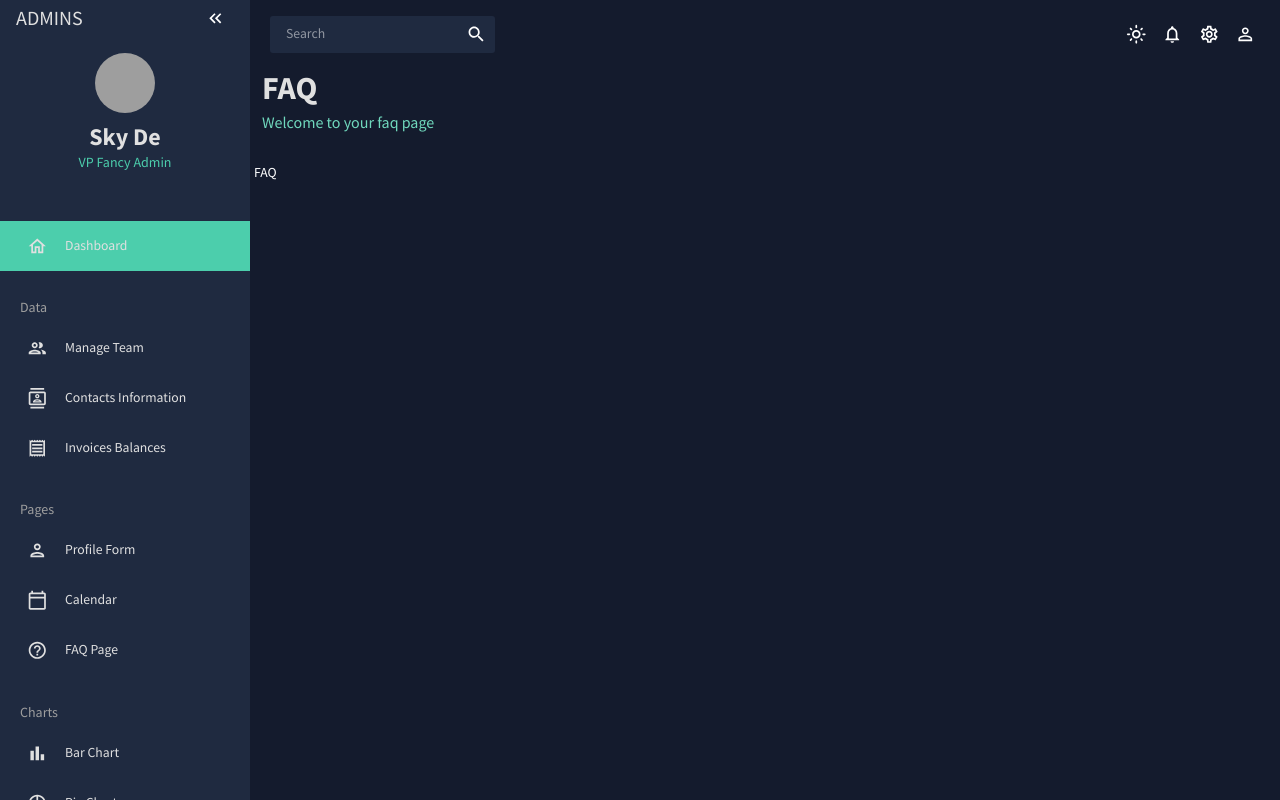
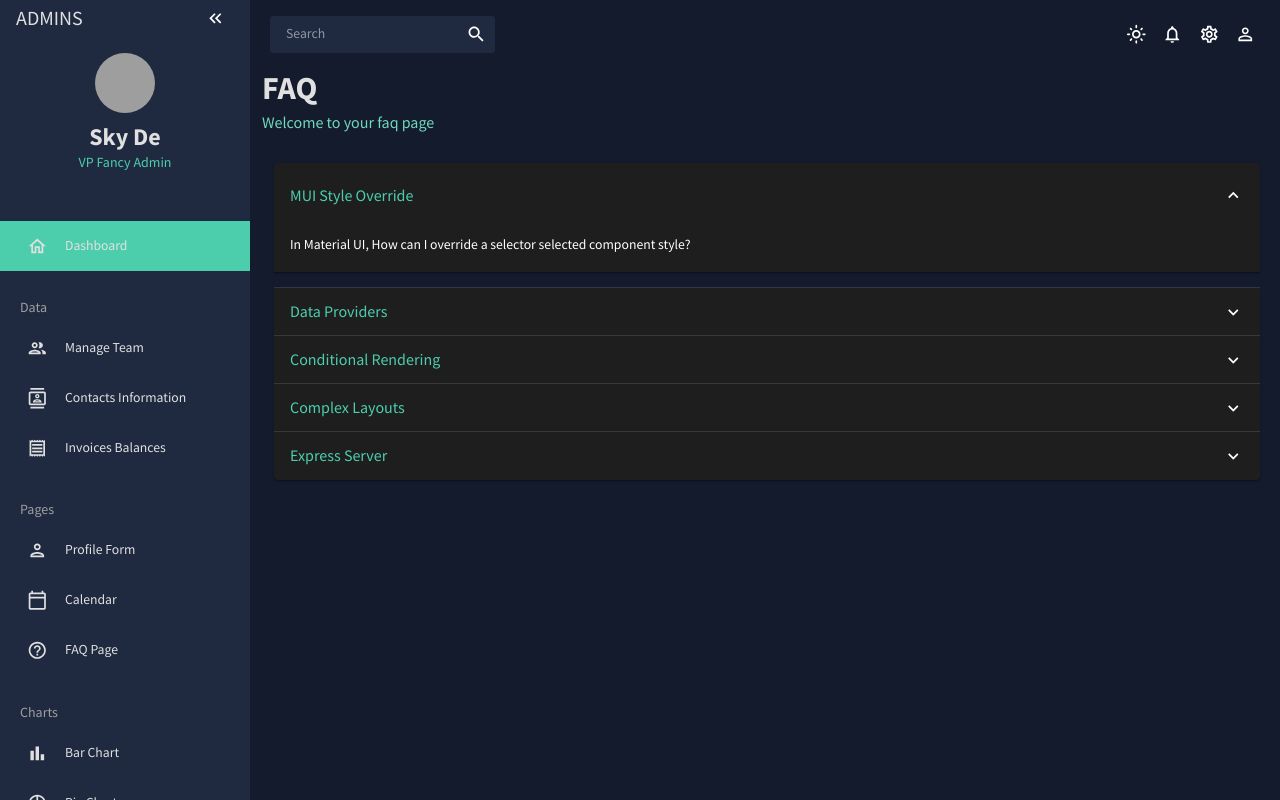
Before and after one commit to Ghassan-SkyDe/React-Admin-Dashboard, a React (Create React App) app: page /faq in a window 1280 px wide. Built offline with nearby package versions, Linux system fonts and the light colour scheme; grey boxes are pictures that could not be loaded.

Commit message:
FAQ page done

```diff
--- /dev/null
+++ b/src/components/accordion/AccordionComponent.jsx
@@ -0,0 +1,26 @@
+import { Typography, useTheme } from "@mui/material";
+import { tokens } from "../../theme";
+import { Accordion, AccordionSummary, AccordionDetails } from "@mui/material";
+import { ExpandMoreOutlined } from "@mui/icons-material";
+
+const AccordionComponent = ({ summary, details, isExpanded }) => {
+  const theme = useTheme();
+  const colors = tokens(theme.palette.mode);
+
+  return (
+    <Accordion defaultExpanded={ isExpanded }>
+        <AccordionSummary expandIcon={<ExpandMoreOutlined/>}>
+          <Typography color={colors.greenAccent[500]} variant="h5">
+           {summary}
+          </Typography>
+        </AccordionSummary>
+        <AccordionDetails>
+            <Typography>
+                {details}
+            </Typography>
+        </AccordionDetails>
+      </Accordion>
+  )
+}
+
+export default AccordionComponent
--- /dev/null
+++ b/src/data/faqData.js
@@ -0,0 +1,32 @@
+export const mockFaqData = [
+  {
+    id: 1,
+    summary: "MUI Style Override",
+    details: "In Material UI, How can I override a selector selected component style?",
+    isExpanded: true
+  },
+  {
+    id: 2,
+    summary: "Data Providers",
+    details: "Is it possible to have multiple dataProviders in react-admin?",
+    isExpanded: false
+  },
+  {
+    id: 3,
+    summary: "Conditional Rendering",
+    details: "How do you conditionally show fields in 'Show' component in react-admin?",
+    isExpanded: false
+  },
+  {
+    id: 4,
+    summary: "Complex Layouts",
+    details: "How do I have more complex layouts in `react-admin` 'Show' and 'Edit' and 'Create' screens?",
+    isExpanded: false
+  },
+  {
+    id: 5,
+    summary: "Express Server",
+    details: "How do I slow down my express server response to allow the react-admin getOne() function to work?",
+    isExpanded: false
+  },
+]
--- a/src/scenes/Calendar.jsx
+++ b/src/scenes/Calendar.jsx
@@ -19,6 +19,7 @@ const Calendar = () => {
          ]);
 
   const handleDateClick = (selected) => {
+    // add mui alert here----fixIt
     const title = prompt("Please enter a new title for your event");
     const calendarApi = selected.view.calendar;
     calendarApi.unselect();
@@ -36,6 +37,7 @@ const Calendar = () => {
 
   const handleEventClick = (selected) => {
     if (
+    // add mui alert here----fixIt
       window.confirm(
         `Are you sure you want to delete the event '${selected.event.title}'`
       )
--- a/src/scenes/FAQ.jsx
+++ b/src/scenes/FAQ.jsx
@@ -1,8 +1,16 @@
-import React from 'react'
+import { Box } from "@mui/material";
+import AccordionComponent from "../components/accordion/AccordionComponent";
+import { mockFaqData } from "../data/faqData";
+
+
 
 const FAQ = () => {
+  // replace with backend data
+  const faqData = mockFaqData;
   return (
-    <div>FAQ</div>
+    <Box m="20px">
+      {faqData && faqData.map( question => <AccordionComponent key={question.key} {...question}/> ) }
+    </Box>
   )
 }
 
--- a/src/scenes/global/Header.jsx
+++ b/src/scenes/global/Header.jsx
@@ -17,6 +17,7 @@ const Header = () => {
     // invoices => list of Invoices balances
     // form => create new user profile
     // calendar => fullCalendar interactive page
+    // faq => Frequently Asked Questions Page
   return (
     <Box mb="30px" display="flex" flexDirection="column" alignItems="flex-start" sx={{padding:"0 0.5rem"}}>
         <Typography variant="h2" color={colors.gray[100]} fontWeight="bold" sx={{mb:"5px"}}>{title.toUpperCase()}</Typography>
--- a/src/scenes/global/SidebarNav.jsx
+++ b/src/scenes/global/SidebarNav.jsx
@@ -1,6 +1,7 @@
 import { useState } from "react";
 import { Sidebar, Menu, MenuItem, useProSidebar } from 'react-pro-sidebar';
-import { KeyboardDoubleArrowLeftIcon, KeyboardDoubleArrowRightIcon } from "./icons";
+import KeyboardDoubleArrowLeftIcon from '@mui/icons-material/KeyboardDoubleArrowLeft';
+import KeyboardDoubleArrowRightIcon from '@mui/icons-material/KeyboardDoubleArrowRight';
 import { Box, IconButton, Typography, colors, Avatar, useTheme } from "@mui/material";
 import { tokens } from "../../theme";
 import { Link } from 'react-router-dom';
--- a/src/scenes/global/icons.js
+++ /dev/null
@@ -1,7 +0,0 @@
-import KeyboardDoubleArrowLeftIcon from '@mui/icons-material/KeyboardDoubleArrowLeft';
-import KeyboardDoubleArrowRightIcon from '@mui/icons-material/KeyboardDoubleArrowRight';
-
-export {
-    KeyboardDoubleArrowLeftIcon,
-    KeyboardDoubleArrowRightIcon
-}
```
